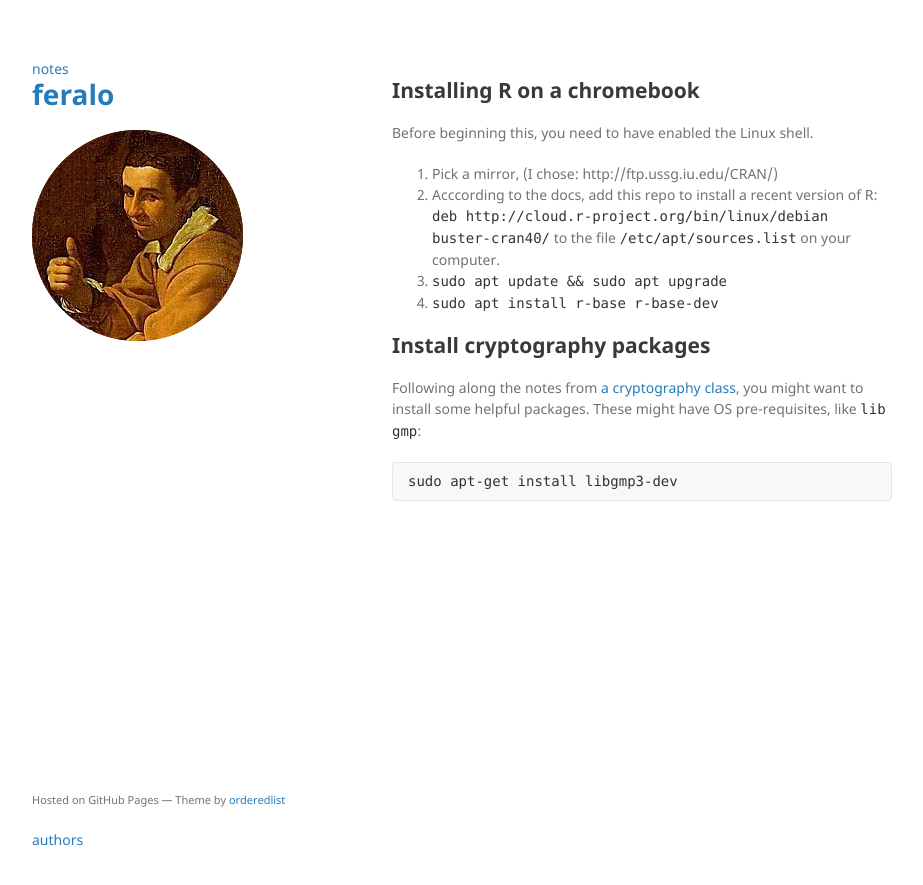
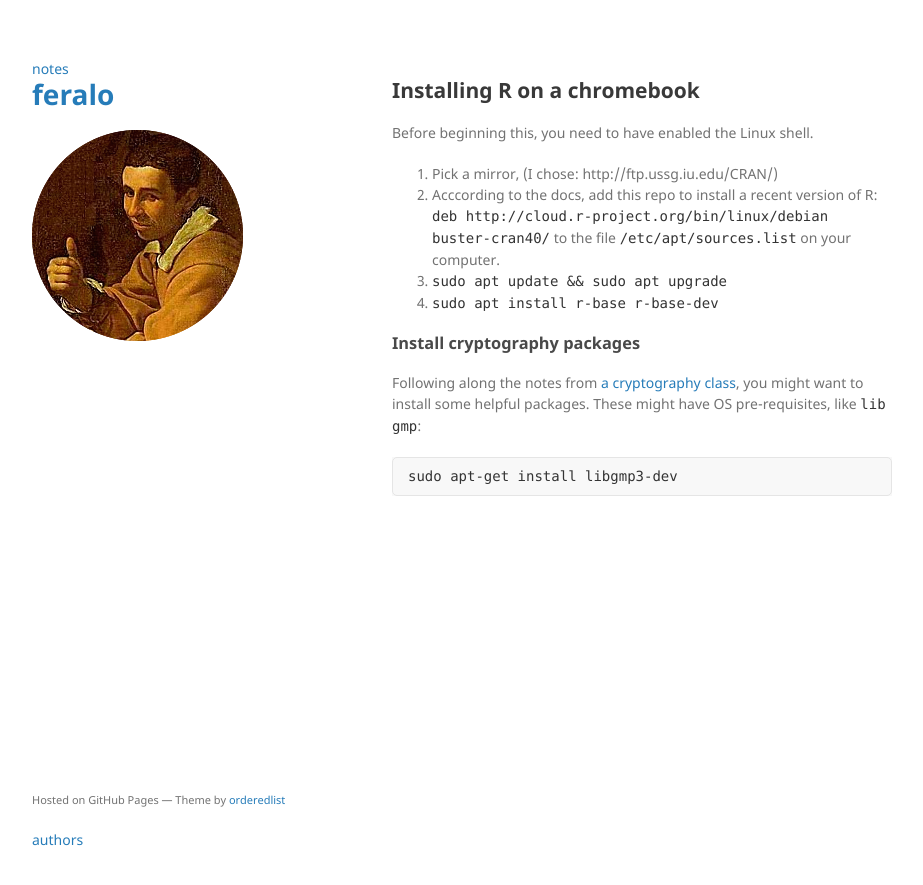
Before and after one commit to noah-de/minima-modified, a Jekyll site: the page built from _notes/2021-05-05-R-on-Chromebook.md, in a window 1280 px wide. Shown: the top 885 px of the page, without its empty margins (178-1101 px from the left). Built offline with Jekyll 4.4.1, drawn with Linux system fonts in a browser that asks for light colours.

```diff
--- a/_notes/2021-05-05-R-on-Chromebook.md
+++ b/_notes/2021-05-05-R-on-Chromebook.md
@@ -12,7 +12,7 @@ to the file `/etc/apt/sources.list` on your computer.
 3. `sudo apt update && sudo apt upgrade`
 4. `sudo apt install r-base r-base-dev`
 
-## Install cryptography packages
+### Install cryptography packages
 
 Following along the notes from [a cryptography class](https://djhunter.github.io/cryptography/slides/01intro_crypto.html#/shift-cipher-implemented-in-r),
 you might want to install some helpful packages. These might have OS pre-requisites, like `lib gmp`:
```
